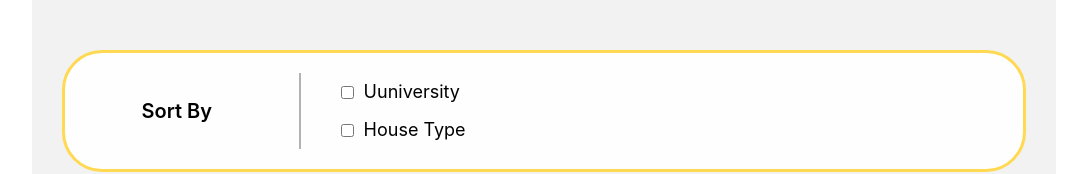
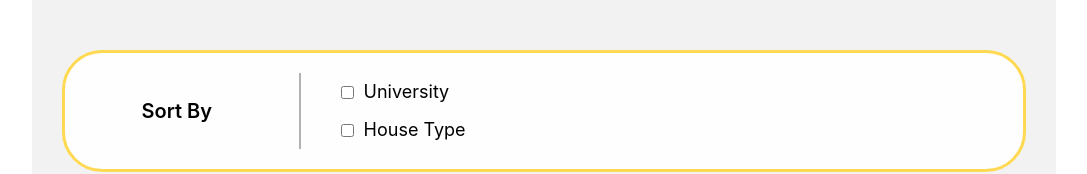
Before and after one commit to Enjoy-Korea/fe-test, a React (Create React App) app: page / in a window 1280 px wide. Shown: the top 174 px of the page, without its empty margins (96-1183 px from the left). Built offline with nearby package versions, Linux system fonts and the light colour scheme.

Commit message:
fix: universe -> university

```diff
--- a/src/components/Item/ItemSortingBox.tsx
+++ b/src/components/Item/ItemSortingBox.tsx
@@ -6,7 +6,7 @@ import { itemSortingOptionType } from "./../../types/itemSortingOptionType";
 
 interface ItemSortingBoxProps {
   itemSortingOptionState: itemSortingOptionType;
-  handleUniversityChange: (newUuniversityOption: boolean) => void;
+  handleUniversityChange: (newUniversityOption: boolean) => void;
   handleHouseTypeChange: (newHouseType: boolean) => void;
 }
 
@@ -24,7 +24,7 @@ export const ItemSortingBox = ({
         <VerticalLine />
         <CheckboxContainer>
           <Checkbox
-            title="Uuniversity"
+            title="University"
             onChecked={handleUniversityChange}
             value={itemSortingOptionState.university}
           />
--- a/src/store/itemSortingOptionSlice.ts
+++ b/src/store/itemSortingOptionSlice.ts
@@ -14,7 +14,7 @@ export const itemSortingOptionSlice = createSlice({
       return { ...itemSortingOptionInitialState };
     },
     setUniversity(state, action) {
-      return { ...state, universe: action.payload };
+      return { ...state, university: action.payload };
     },
     setHouseType(state, action) {
       return { ...state, houseType: action.payload };
```
